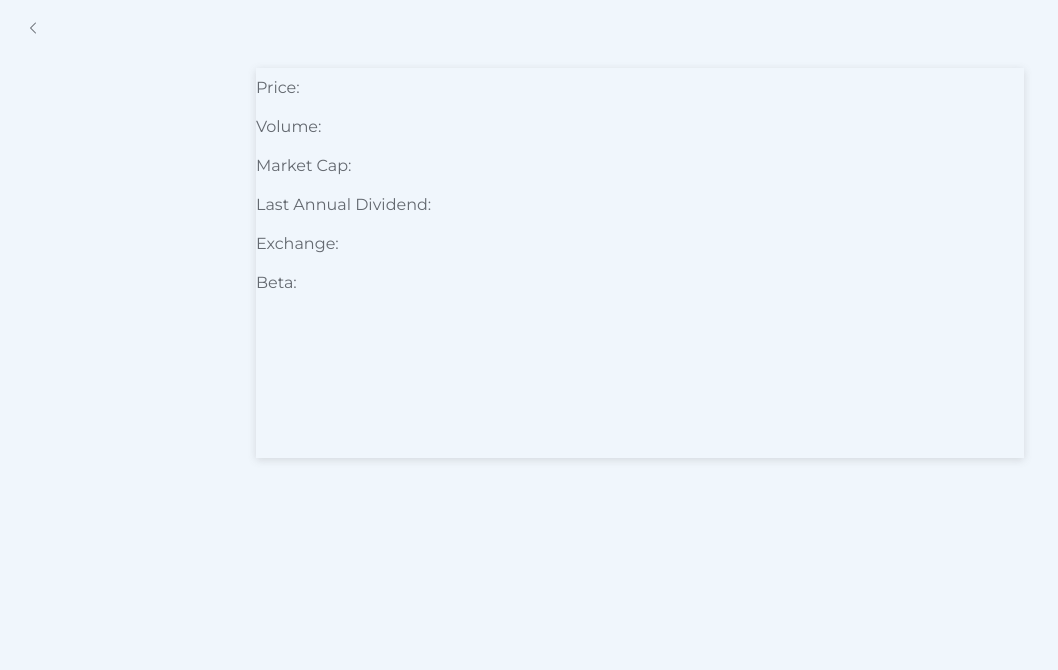
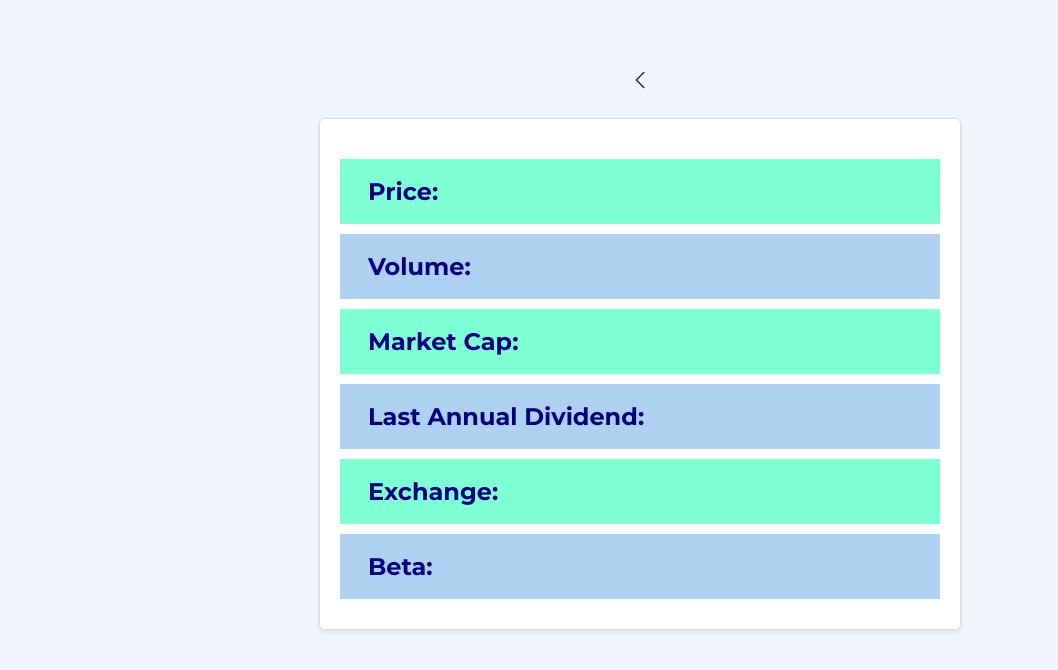
Before and after one commit to the-faizmohammad/stock-screener-metrics, a React (Create React App) app: page /Screeners in a window 1280 px wide. Shown: the top 670 px of the page, without its empty margins (0-1058 px from the left). Built offline with nearby package versions, Linux system fonts and the light colour scheme; no server answers.

Commit message:
Update styling for Screeners

```diff
--- a/src/components/company.js
+++ b/src/components/company.js
@@ -48,7 +48,7 @@ const Company = () => {
   return (
     <div className="navigation">
       <ul className="nav-bar">
-        <li className="subject">Stock Screener</li>
+        <li className="subject">Global Stock Screener</li>
         <li>
           <Search />
         </li>
--- a/src/components/styles/Screeners.css
+++ b/src/components/styles/Screeners.css
@@ -1,66 +1,73 @@
-.screenersListHeader {
-  font-size: large;
-}
-
-.screenersList {
-  width: 90%;
-  height: 390px;
-  margin: 20px auto;
-  box-shadow: rgba(99, 99, 99, 0.2) 0 2px 8px 0;
-}
-
-.screenersList ul {
-  list-style: none;
-  padding: 0;
-}
-
-.screenersList li {
-  display: flex;
-  justify-content: space-between;
-  align-items: center;
-  padding: 10px 0;
-}
-
-.screenersList .innerList {
-  list-style: none;
-  display: flex;
-  justify-content: space-between;
-}
-
-.screenersList .innerList li {
-  height: 55px;
-  display: flex;
-  align-items: center;
-  padding-left: 10px;
-  padding-right: 10px;
-}
-
-.screenersList .innerList li:first-child {
-  background-color: #c5d9ed;
-}
-
-.back-icon {
-  padding-top: 20px;
-  margin-left: 25px;
-  width: 30px;
-  height: 30px;
-  position: absolute;
-  top: 0;
-  left: 0;
-  cursor: pointer;
-}
-
 .screenersContain {
   display: flex;
   flex-direction: column;
   align-items: center;
+  padding: 20px;
 }
 
-@media (min-width: 768px) {
-  .screenersList {
-    width: 60%;
-    height: 390px;
-    margin: 20px auto;
-    box-shadow: rgba(99, 99, 99, 0.2) 0 2px 8px 0;
-  }
+.back-icon {
+  text-decoration: none;
+  color: #333;
+  font-size: 24px;
+  margin-bottom: 20px;
 }
+
+.screenersList {
+  background-color: #fff;
+  border: 1px solid #ddd;
+  border-radius: 5px;
+  padding: 20px;
+  box-shadow: 0 2px 4px rgba(0, 0, 0, 0.1);
+  width: 100%;
+  max-width: 600px;
+  height: auto;
+  max-height: 800px;
+}
+
+.screenersListHeader {
+  text-align: center;
+  margin-bottom: 20px;
+}
+
+.screenersListHeader p {
+  font-size: 20px;
+  font-weight: bold;
+  margin: 0;
+}
+
+.screenersListItems {
+  list-style: none;
+  padding: 0;
+  margin: 0;
+}
+
+.screenersListItems li {
+  font-size: 24px;
+  margin: 10px 0;
+  padding: 18px 28px;
+  color: navy;
+}
+
+.label {
+  font-weight: bold;
+  margin-right: 20px;
+}
+
+.value {
+  font-weight: normal;
+}
+
+.screenersListItems li::after {
+  margin-left: 5px;
+  font-weight: bold;
+
+}
+
+.screenersListItems li:nth-child(odd) {
+  background-color: aquamarine;
+
+}
+
+.screenersListItems li:nth-child(even) {
+  background-color: #aed0f1;
+}
--- a/src/routes/Screeners.js
+++ b/src/routes/Screeners.js
@@ -32,28 +32,28 @@ function Screeners() {
         </div>
         <ul className="screenersListItems">
           <li>
-            Price:
-            {stockScreeners.price}
+            <span className="label">Price:</span>
+            <span className="value">{stockScreeners.price}</span>
           </li>
           <li>
-            Volume:
-            {stockScreeners.volume}
+            <span className="label">Volume:</span>
+            <span className="value">{stockScreeners.volume}</span>
           </li>
           <li>
-            Market Cap:
-            {stockScreeners.marketCap}
+            <span className="label">Market Cap:</span>
+            <span className="value">{stockScreeners.marketCap}</span>
           </li>
           <li>
-            Last Annual Dividend:
-            {stockScreeners.lastAnnualDividend}
+            <span className="label">Last Annual Dividend:</span>
+            <span className="value">{stockScreeners.lastAnnualDividend}</span>
           </li>
           <li>
-            Exchange:
-            {stockScreeners.exchange}
+            <span className="label">Exchange:</span>
+            <span className="value">{stockScreeners.exchange}</span>
           </li>
           <li>
-            Beta:
-            {stockScreeners.beta}
+            <span className="label">Beta:</span>
+            <span className="value">{stockScreeners.beta}</span>
           </li>
         </ul>
 
```
Also changed, not shown: src/routes/Home.js (line endings or trailing spaces), 1 other file (tests, documents, lock files or other folders).
